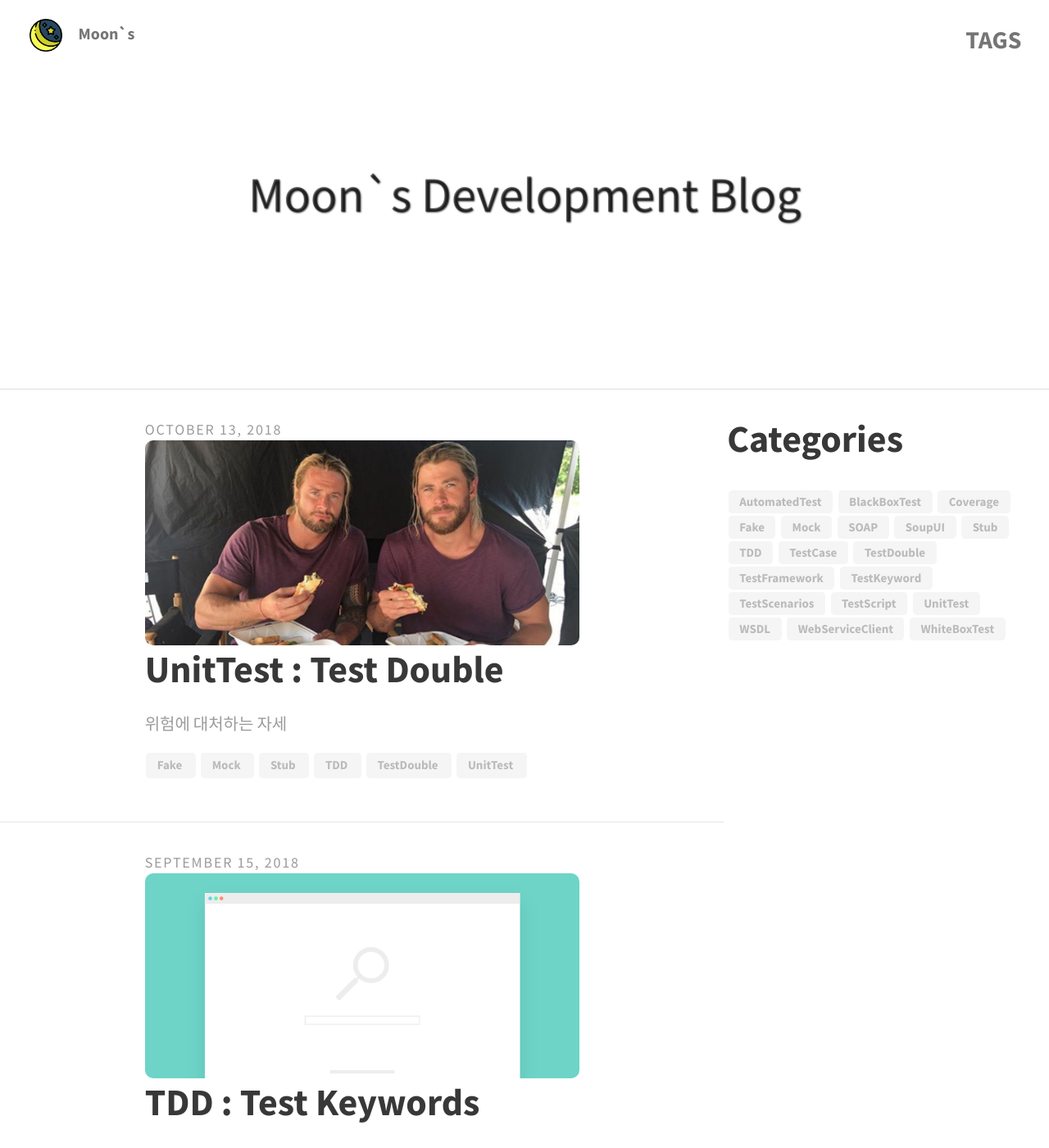
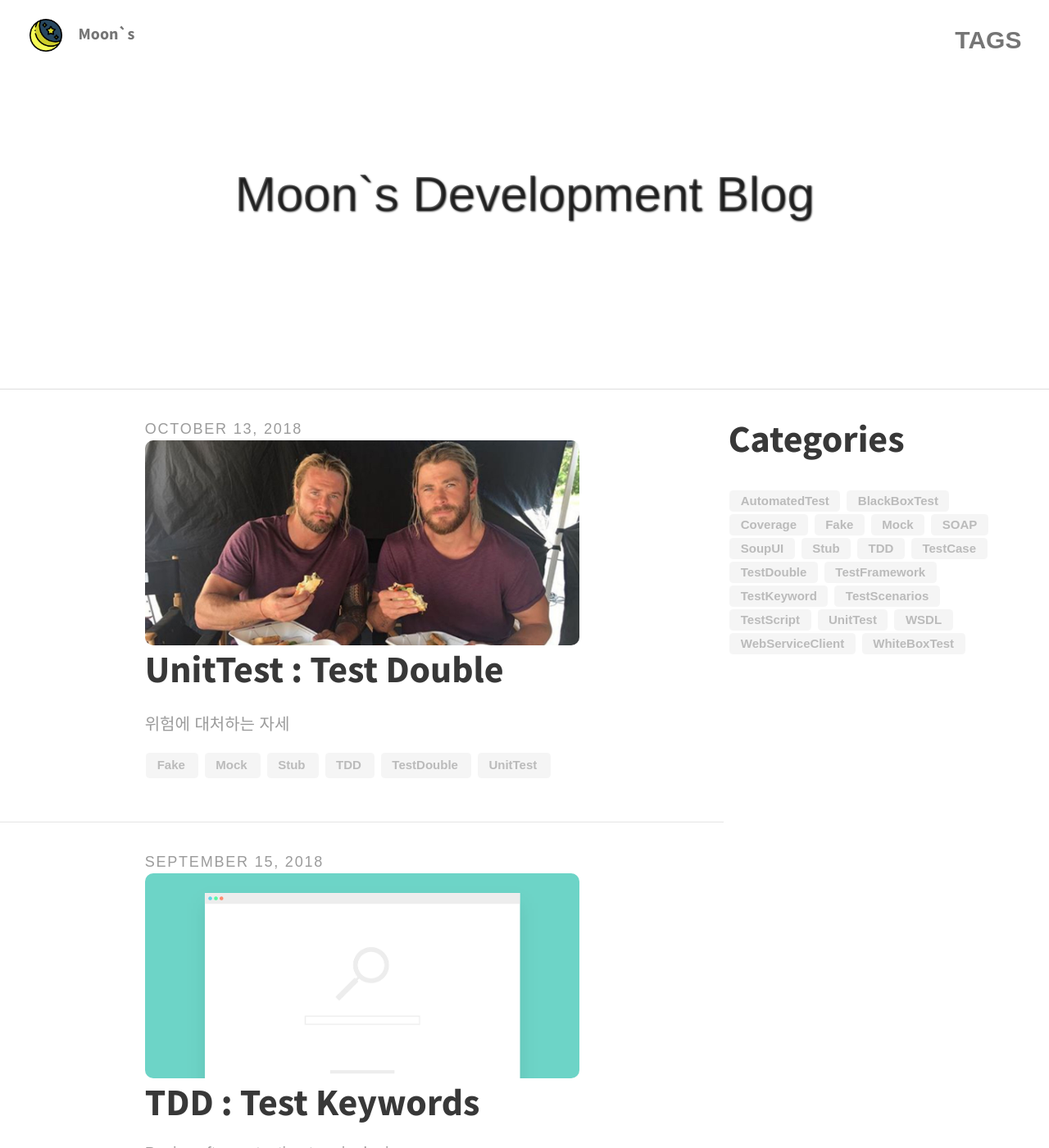
Before and after one commit to gmoon92/gmoon92.github.io, a Jekyll site: the page built from index.html, in a window 1280 px wide and 1400 px high. Shown: the whole window at 82% size. Built offline with Jekyll 4.4.1, drawn with Linux system fonts in a browser that asks for light colours; the list of posts is cut into pages by our own code.

Commit message:
font-famliy of body change

```diff
--- a/assets/css/custom-main.css
+++ b/assets/css/custom-main.css
@@ -570,7 +570,8 @@ html {
 
 body {
 	color: #383838;
-	font-family: "Source Sans Pro", Helvetica, Arial, sans-serif;
+	/* font-family: "Source Sans Pro", Helvetica, Arial, sans-serif; */
+	font-family: Arial,'Hiragino Sans GB','Microsoft YaHei','WenQuanYi Micro Hei',sans-serif;
 	font-size: 1.25em;
 	word-wrap: break-word
 }
```
